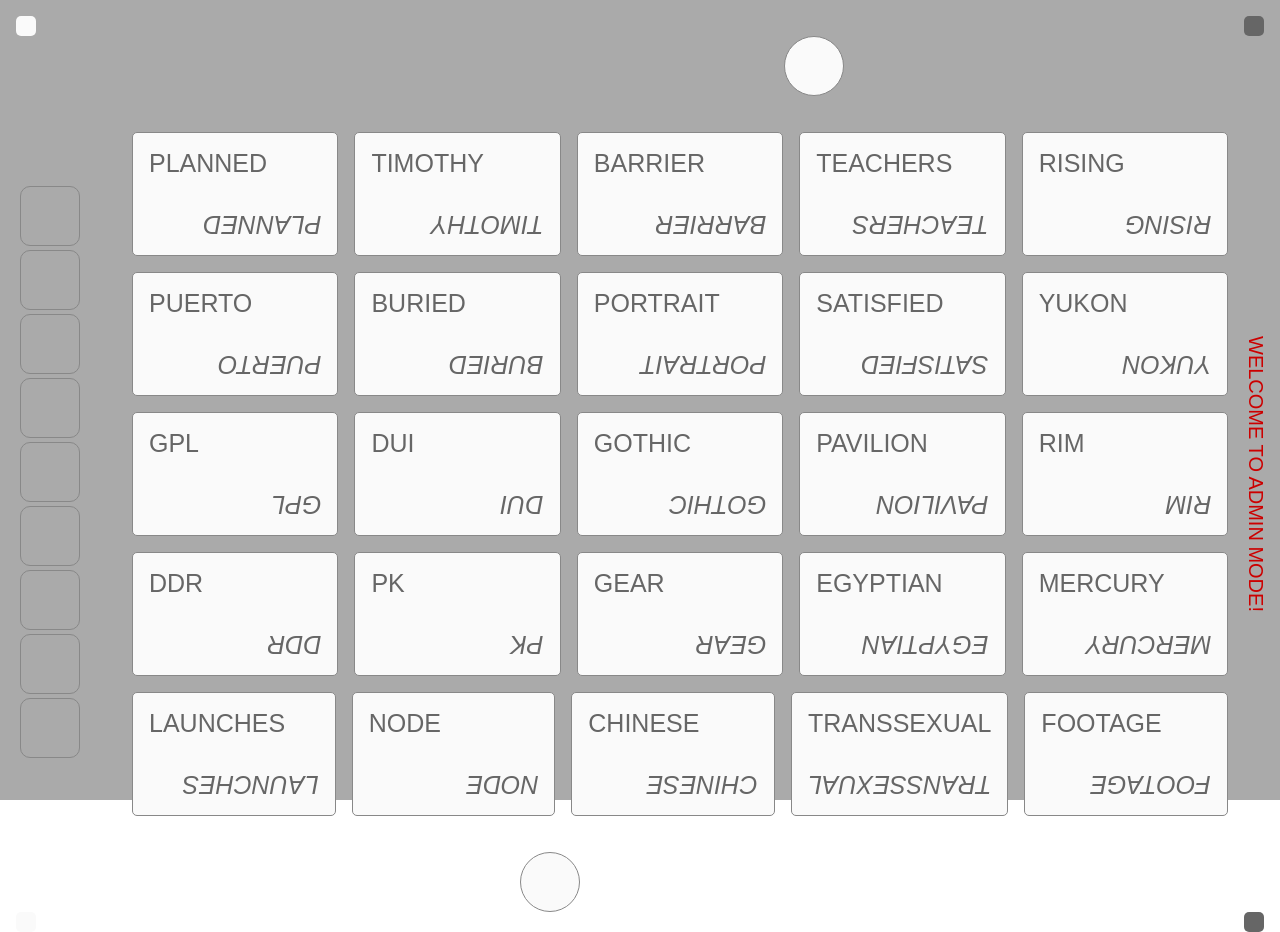
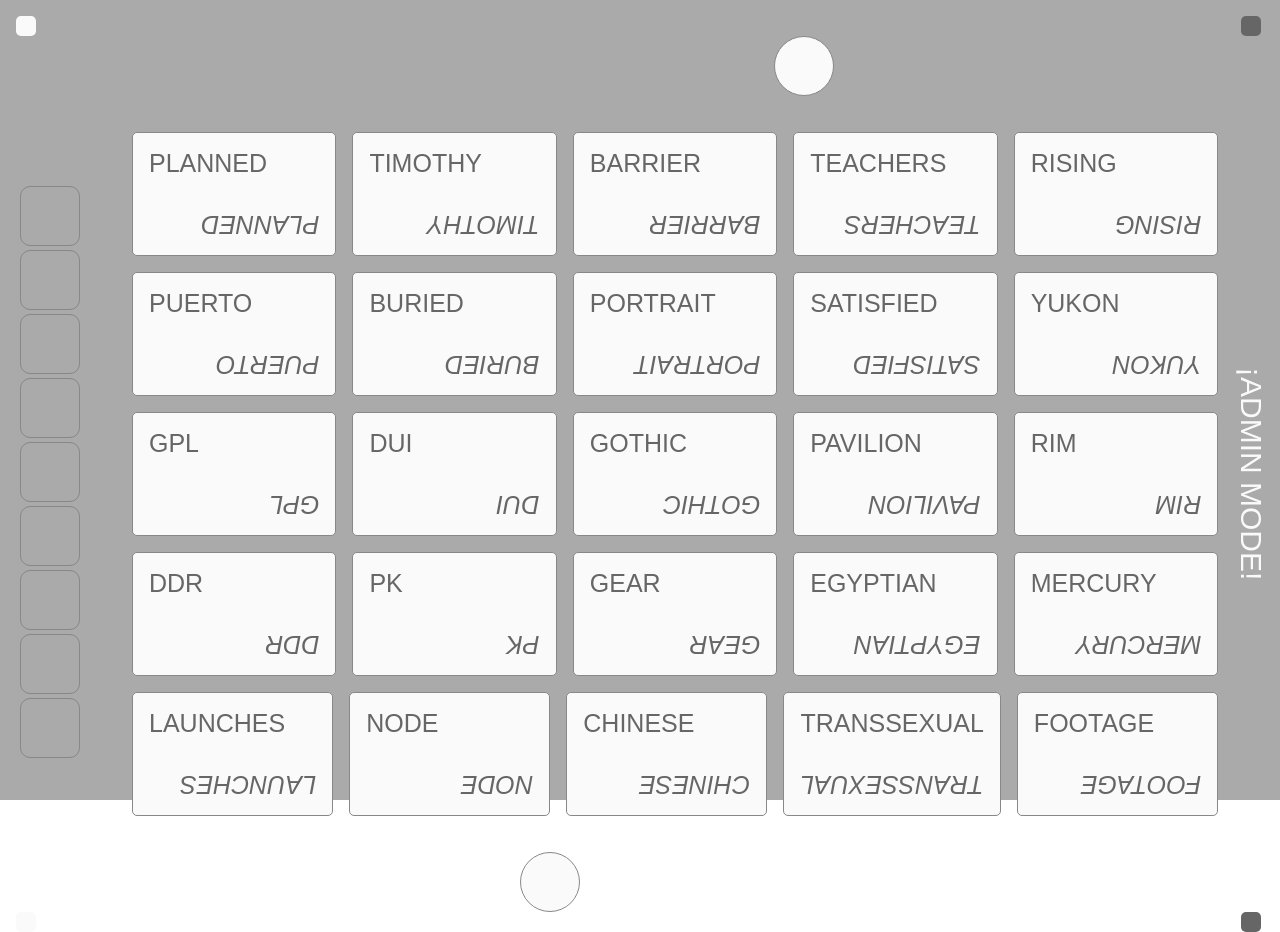
Before and after one commit to rachidlamouri/codenames-duet, a Vue app: page / in a window 1280 px wide. Both pictures are taken after a click on the button 1254 px from the left and 26 px from the top of the page. Built offline with nearby package versions, Linux system fonts and the light colour scheme.

Commit message:
Update the admin mode title text to be :sparkles: spicier :sparkles:

```diff
--- a/src/components/AdminBoard.vue
+++ b/src/components/AdminBoard.vue
@@ -9,7 +9,7 @@
       v-if="adminMode"
       class="admin-text"
     >
-      WELCOME TO ADMIN MODE!
+      ¡ADMIN MODE!
     </div>
     <lil-button
       class="admin-button-bottom"
@@ -42,6 +42,7 @@
 
   #admin-board {
     display: grid;
+    justify-items: center;
     grid:
     "top" constants.$lil-button-size
     "text" auto
@@ -60,8 +61,8 @@
       text-align: center;
       writing-mode: vertical-rl;
       text-orientation: sideways-right;
-      color: colors.$error;
-      font-size: constants.$lil-button-size;
+      color: colors.$accent-light;
+      font-size: constants.$admin-board-width;
     }
   }
 </style>
--- a/src/components/App.vue
+++ b/src/components/App.vue
@@ -62,14 +62,13 @@
   }
 
   $edge-board-size: 100px;
-  $admin-board-width: constants.$lil-button-size;
   #root {
     display: grid;
     grid-template:
       "side player-0 admin" $edge-board-size
       "side card     admin" auto
       "side player-1 admin" $edge-board-size;
-    grid-template-columns: $edge-board-size auto $admin-board-width;
+    grid-template-columns: $edge-board-size auto constants.$admin-board-width;
     width: 100%;
     height: 100%;
     padding: padding.$lg;
--- a/src/styles/constants.scss
+++ b/src/styles/constants.scss
@@ -1,5 +1,6 @@
 @use './padding';
 
 $lil-button-size: 20px;
+$admin-board-width: 30px;
 $counter-size: 60px;
 $card-margin: padding.$md;
```
